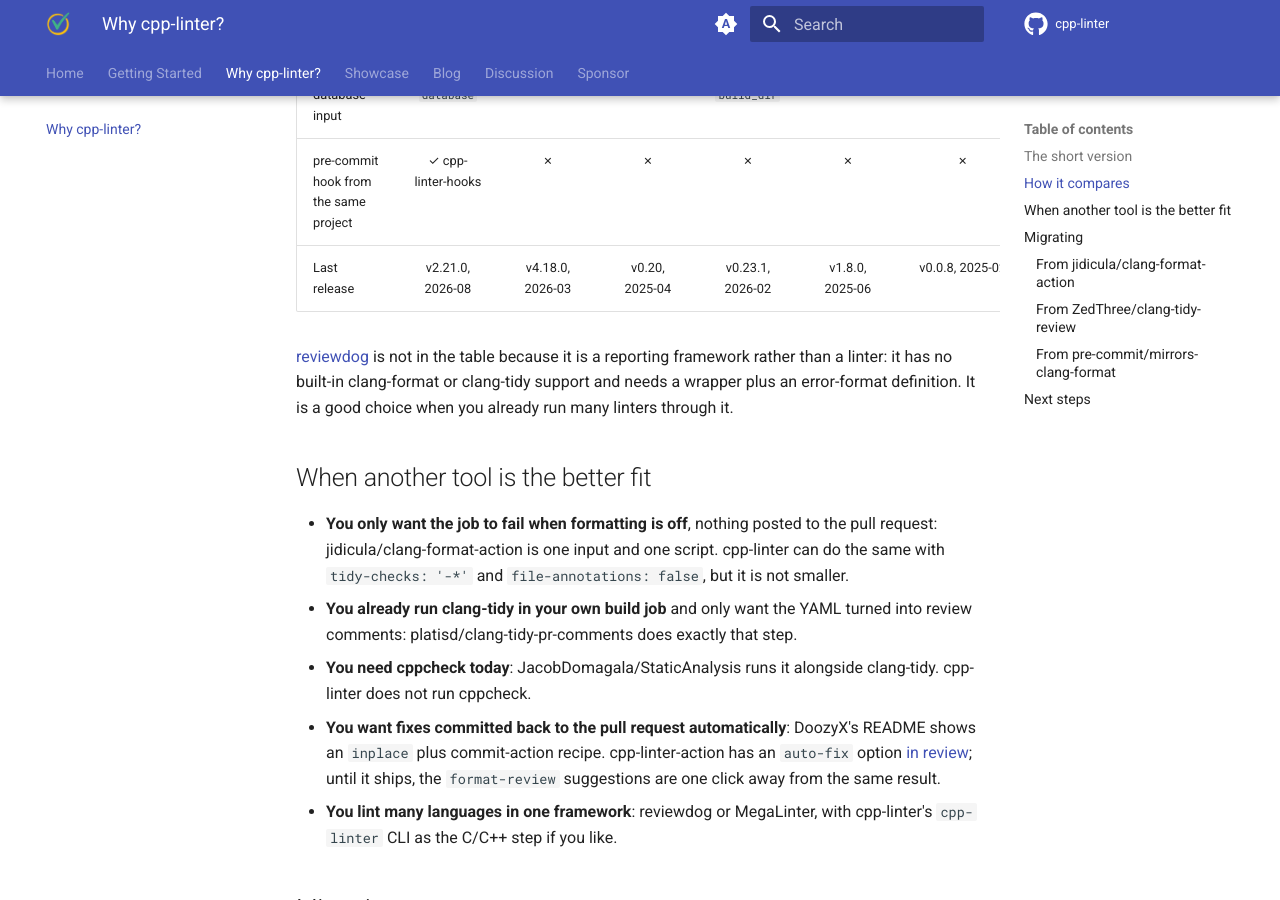
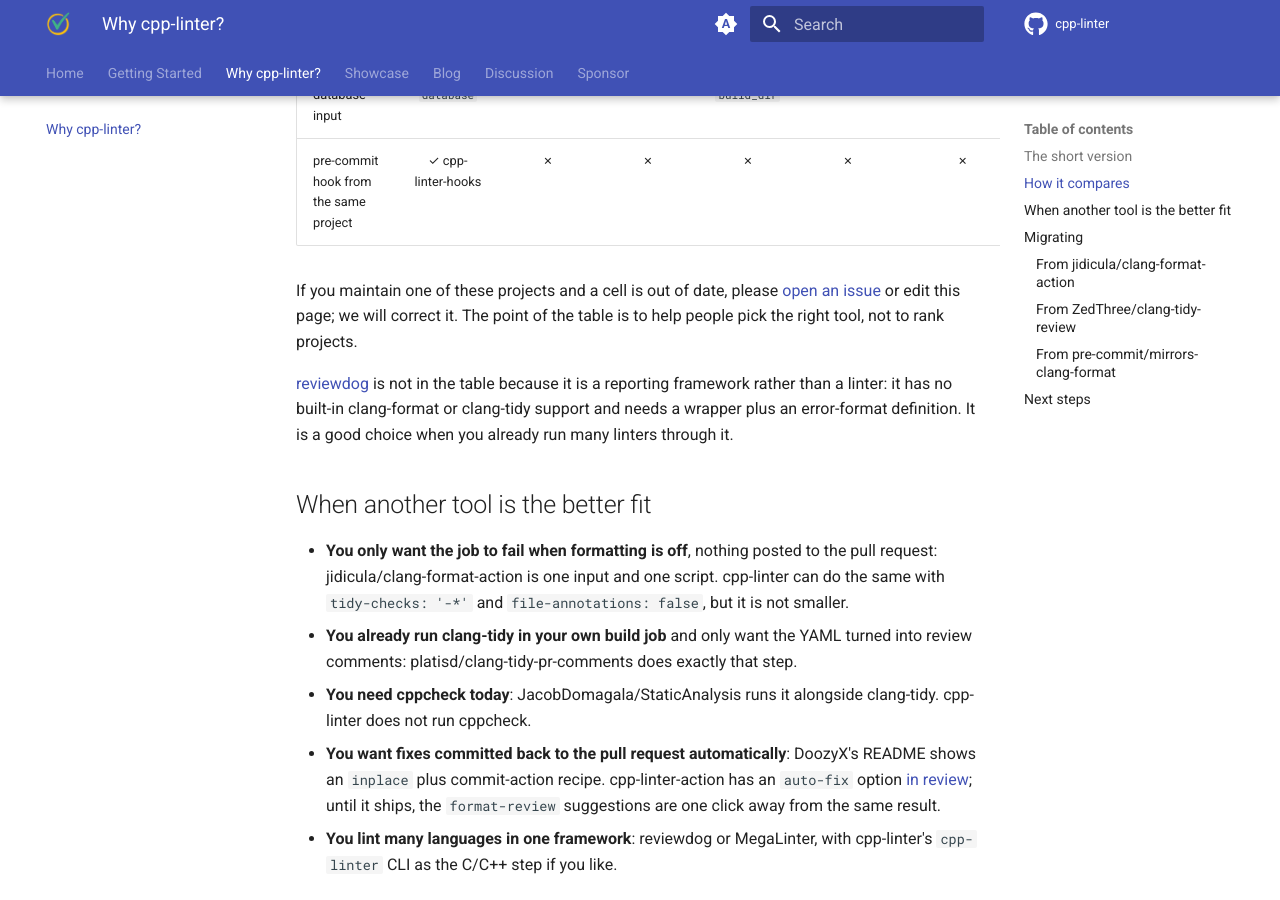
Before and after one commit to cpp-linter/cpp-linter.github.io, an MkDocs documentation site: the page built from docs/why-cpp-linter.md, in a window 1280 px wide and 900 px high, scrolled down 1909 px. Built offline with MkDocs 1.6.1 and Material for MkDocs 9.7.7, drawn with Linux system fonts in a browser that asks for light colours.

Commit message:
docs: soften the comparison page
- drop the "Last release" row; readers can follow the header links
- invite maintainers of the compared projects to correct the table
- migration post title no longer names other projects

```diff
--- a/docs/why-cpp-linter.md
+++ b/docs/why-cpp-linter.md
@@ -49,9 +49,13 @@
 | Runners | ubuntu, macOS, Windows | ubuntu only | Linux (Docker) | Linux (Docker) | unclear | Linux (Docker) | — |
 | Compilation database input | ✓ `database` | — | — | ✓ `build_dir` | — | ✓ | — |
 | pre-commit hook from the same project | ✓ cpp-linter-hooks | ✗ | ✗ | ✗ | ✗ | ✗ | is one |
-| Last release | v2.21.0, 2026-08 | v4.18.0, 2026-03 | v0.20, 2025-04 | v0.23.1, 2026-02 | v1.8.0, 2025-06 | v0.0.8, 2025-02 | v23.1.1, 2026-09 |
 
 <!-- markdownlint-enable MD013 MD033 -->
+
+If you maintain one of these projects and a cell is out of date, please
+[open an issue](https://github.com/cpp-linter/cpp-linter.github.io/issues/new) or edit this page;
+we will correct it. The point of the table is to help people pick the right tool, not to rank
+projects.
 
 [reviewdog](https://github.com/reviewdog/reviewdog) is not in the table because it is a reporting
 framework rather than a linter: it has no built-in clang-format or clang-tidy support and needs a
```
Also changed, not shown: docs/blog/posts/2026-09-12-moving-to-cpp-linter.md (+1 -1 lines).
